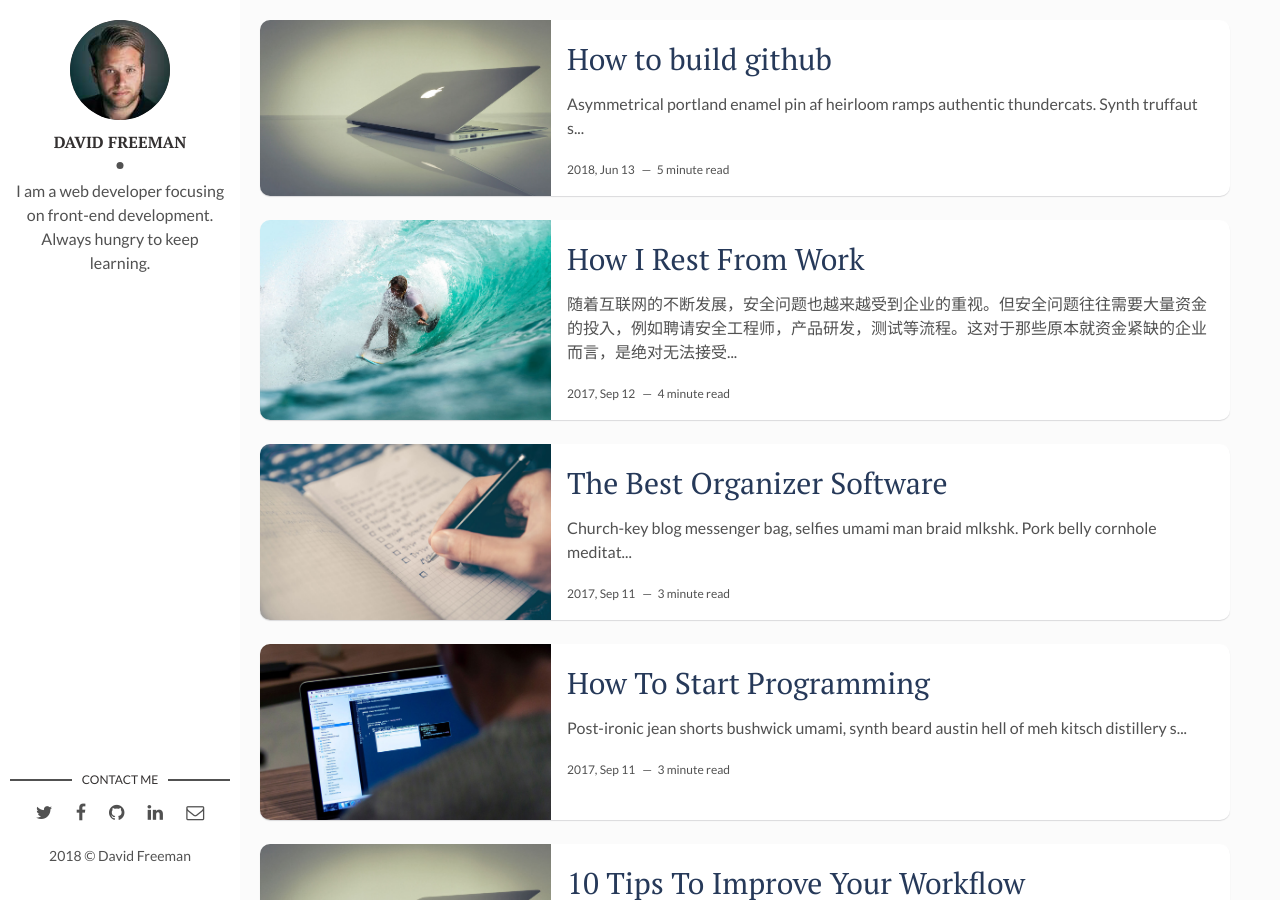
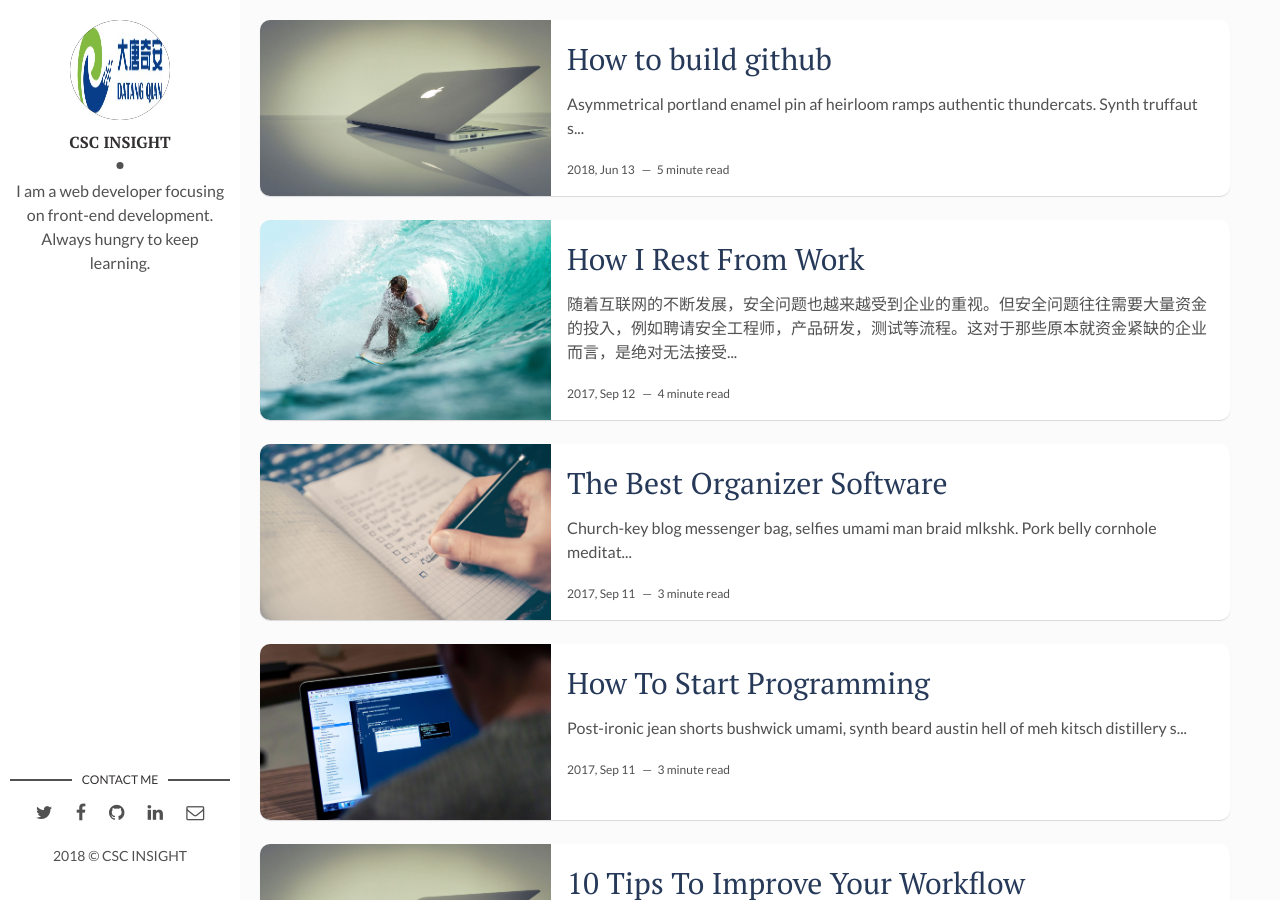
Before and after one commit to Marshalord/CSC005, a Jekyll site: the page built from index.html, in a window 1280 px wide and 900 px high. Built offline with Jekyll 4.4.1, drawn with Linux system fonts in a browser that asks for light colours; the list of posts is cut into pages by our own code.

Commit message:
Fourth pages commit

```diff
--- a/_config.yml
+++ b/_config.yml
@@ -9,8 +9,8 @@
 site-twitter: #if your site has a twitter account, enter it here
 
 # Author Settings
-author: David Freeman # add your name
-author-img: david-freeman.jpg # add your photo
+author: CSC INSIGHT # add your name
+author-img: dtqa.jpg # add your photo
 about-author: I am a web developer focusing on front-end development. Always hungry to keep learning. # add description
 social-twitter: # add your Twitter handle
 social-facebook: # add your Facebook handle
```
Also changed, not shown: assets/img/dtqa.jpg (added).
